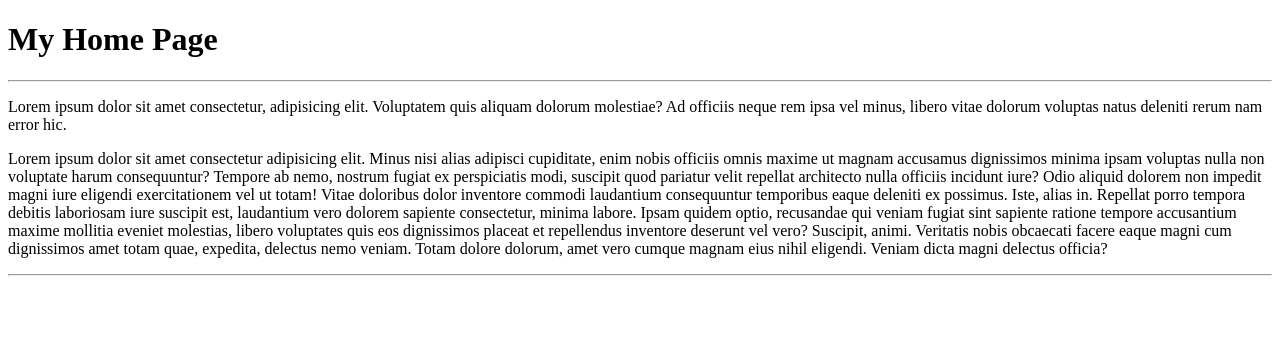
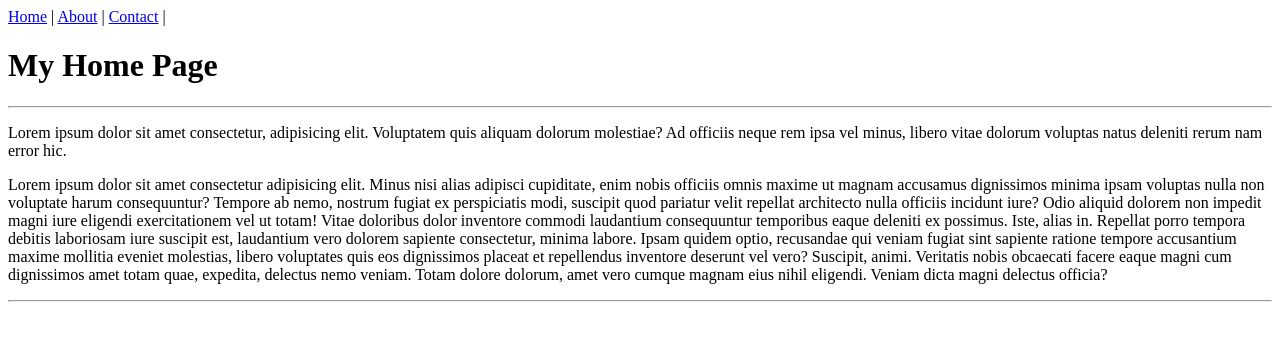
Before and after one commit to thidadueong/thidadueong.github.io, a plain HTML site: page index.html in a window 1280 px wide. Drawn offline with Linux system fonts and the light colour scheme.

Commit message:
add menu

```diff
--- a/index.html
+++ b/index.html
@@ -6,6 +6,9 @@
     <title>thidadueong website</title>
 </head>
 <body>
+    <a href="index.html">Home</a> |
+    <a href="about.html">About</a> |
+    <a href="conrtact.html">Contact</a> |
     <h1>My Home Page</h1>
     <hr>
     <p>Lorem ipsum dolor sit amet consectetur, adipisicing elit. Voluptatem quis aliquam dolorum molestiae? Ad officiis neque rem ipsa vel minus, libero vitae dolorum voluptas natus deleniti rerum nam error hic.</p>
```
